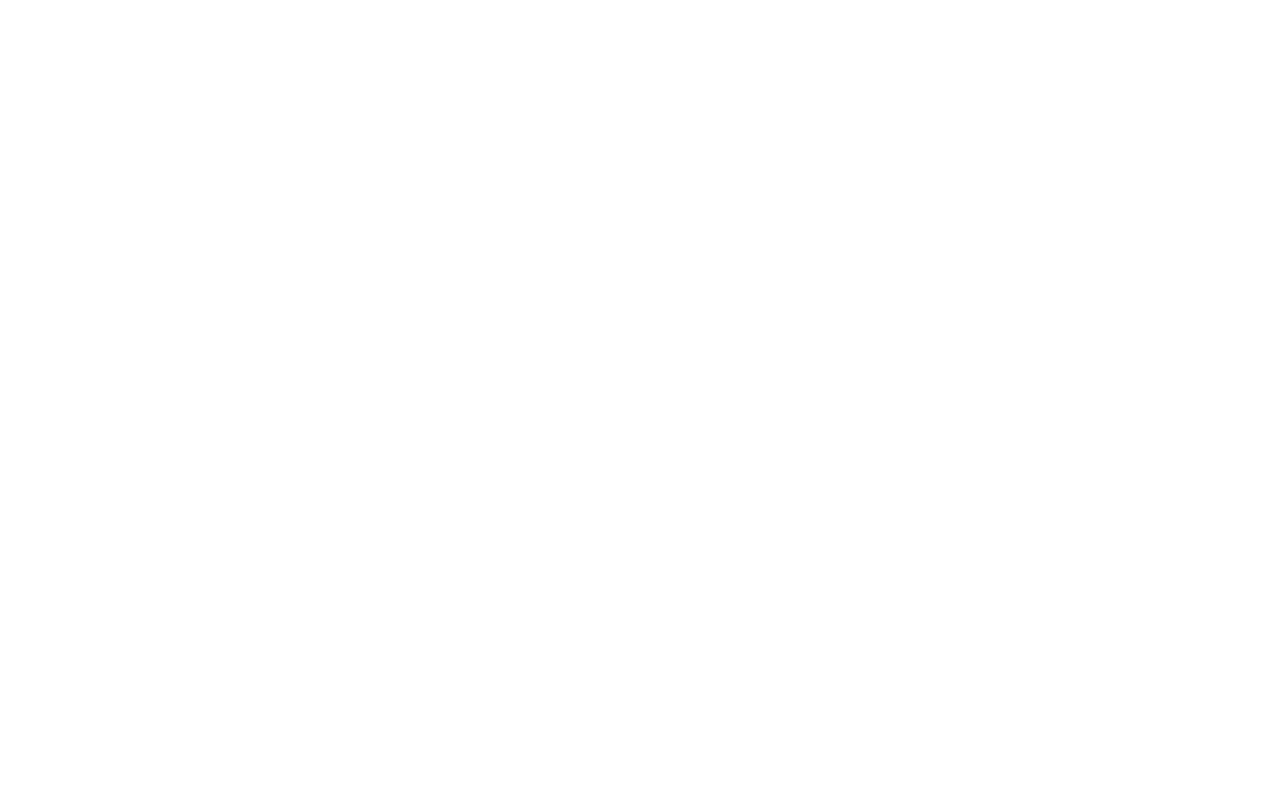
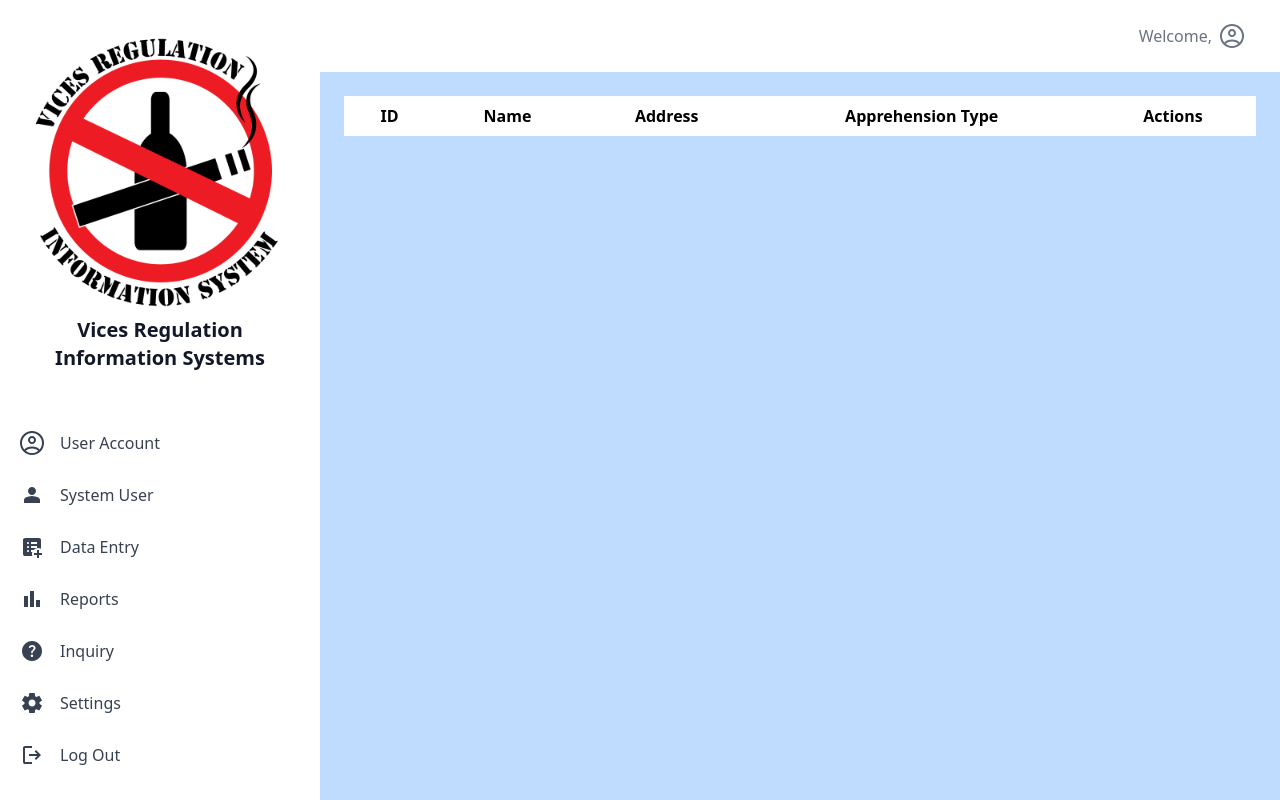
Before and after one commit to hysterix5/VRIS-frontend, a Nuxt app: page /main/inquiry in a window 1280 px wide. Before the commit this address had no page. Built offline with nearby package versions, Linux system fonts and the light colour scheme; no server answers.

Commit message:
implemented tables

```diff
--- a/components/Sidebar.vue
+++ b/components/Sidebar.vue
@@ -28,6 +28,11 @@
         <div class="grid place-items-center mr-4"><Icon name="material-symbols:bar-chart" style="width: 24px; height: 24px;" /></div>
         <NuxtLink to="/main">Reports</NuxtLink>
       </div>
+      <!-- Inquiry -->
+      <div role="button" tabindex="0" class="flex items-center w-full p-3 rounded-lg text-start leading-tight transition-all hover:bg-blue-50 hover:bg-opacity-80 focus:bg-blue-50 focus:bg-opacity-80 active:bg-gray-50 active:bg-opacity-80 hover:text-blue-900 focus:text-blue-900 active:text-blue-900 outline-none">
+        <div class="grid place-items-center mr-4"><Icon name="material-symbols:help-rounded" style="width: 24px; height: 24px;" /></div>
+        <NuxtLink to="/main/inquiry">Inquiry</NuxtLink>
+      </div>
       <!-- Settings -->
       <div role="button" tabindex="0" class="flex items-center w-full p-3 rounded-lg text-start leading-tight transition-all hover:bg-blue-50 hover:bg-opacity-80 focus:bg-blue-50 focus:bg-opacity-80 active:bg-gray-50 active:bg-opacity-80 hover:text-blue-900 focus:text-blue-900 active:text-blue-900 outline-none">
         <div class="grid place-items-center mr-4"><Icon name="material-symbols:settings" style="width: 24px; height: 24px;" /></div>
@@ -37,10 +42,6 @@
       <div role="button" tabindex="0" class="flex items-center w-full p-3 rounded-lg text-start leading-tight transition-all hover:bg-blue-50 hover:bg-opacity-80 focus:bg-blue-50 focus:bg-opacity-80 active:bg-gray-50 active:bg-opacity-80 hover:text-blue-900 focus:text-blue-900 active:text-blue-900 outline-none">
         <div class="grid place-items-center mr-4"><Icon name="material-symbols:logout" style="width: 24px; height: 24px;" /></div>
         <button @click="logout">Log Out</button>
-      </div>
-      <div role="button" tabindex="0" class="flex items-center w-full p-3 rounded-lg text-start leading-tight transition-all hover:bg-blue-50 hover:bg-opacity-80 focus:bg-blue-50 focus:bg-opacity-80 active:bg-gray-50 active:bg-opacity-80 hover:text-blue-900 focus:text-blue-900 active:text-blue-900 outline-none">
-        <div class="grid place-items-center mr-4"><Icon name="material-symbols:logout" style="width: 24px; height: 24px;" /></div>
-        <button>Sample</button>
       </div>
     </nav>
   </div>
--- /dev/null
+++ b/components/Table.vue
@@ -0,0 +1,18 @@
+<template>
+    <div class="overflow-x-auto bg-white">
+      <table class="table-auto w-full">
+        <thead>
+          <tr>
+            <th class="px-4 py-2">ID</th>
+            <th class="px-4 py-2">Name</th>
+            <th class="px-4 py-2">Address</th>
+            <th class="px-4 py-2">Apprehension Type</th>
+            <th class="px-4 py-2">Actions</th>
+          </tr>
+        </thead>
+        <tbody>
+          <!-- Add your table rows here -->
+        </tbody>
+      </table>
+    </div>
+  </template>
--- /dev/null
+++ b/pages/main/inquiry.vue
@@ -0,0 +1,10 @@
+<template>
+    <Table />
+  </template>
+
+  <script>
+  definePageMeta({
+    layout: 'custom',
+    middleware: ["auth"]
+  })
+  </script>
```
